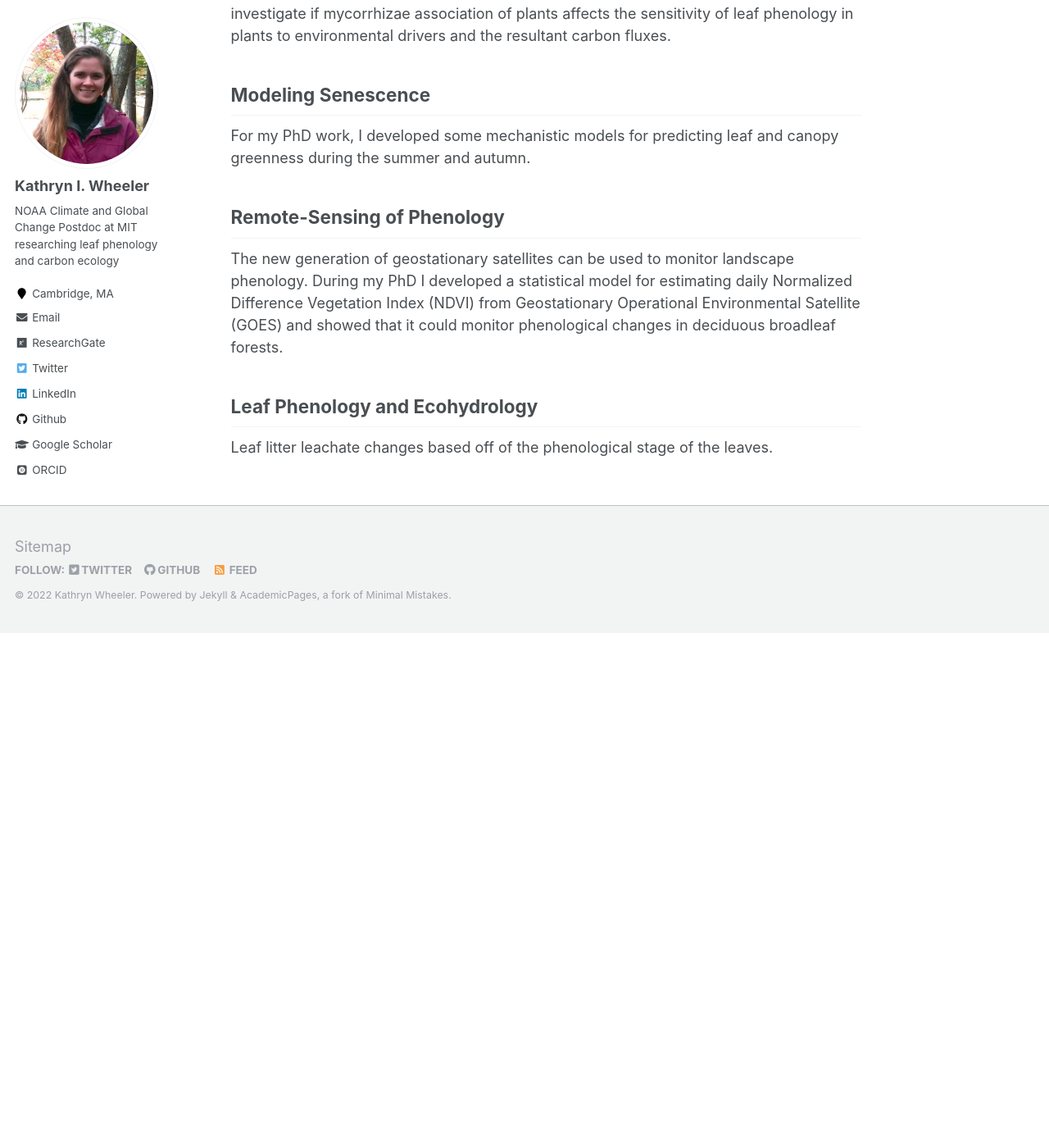
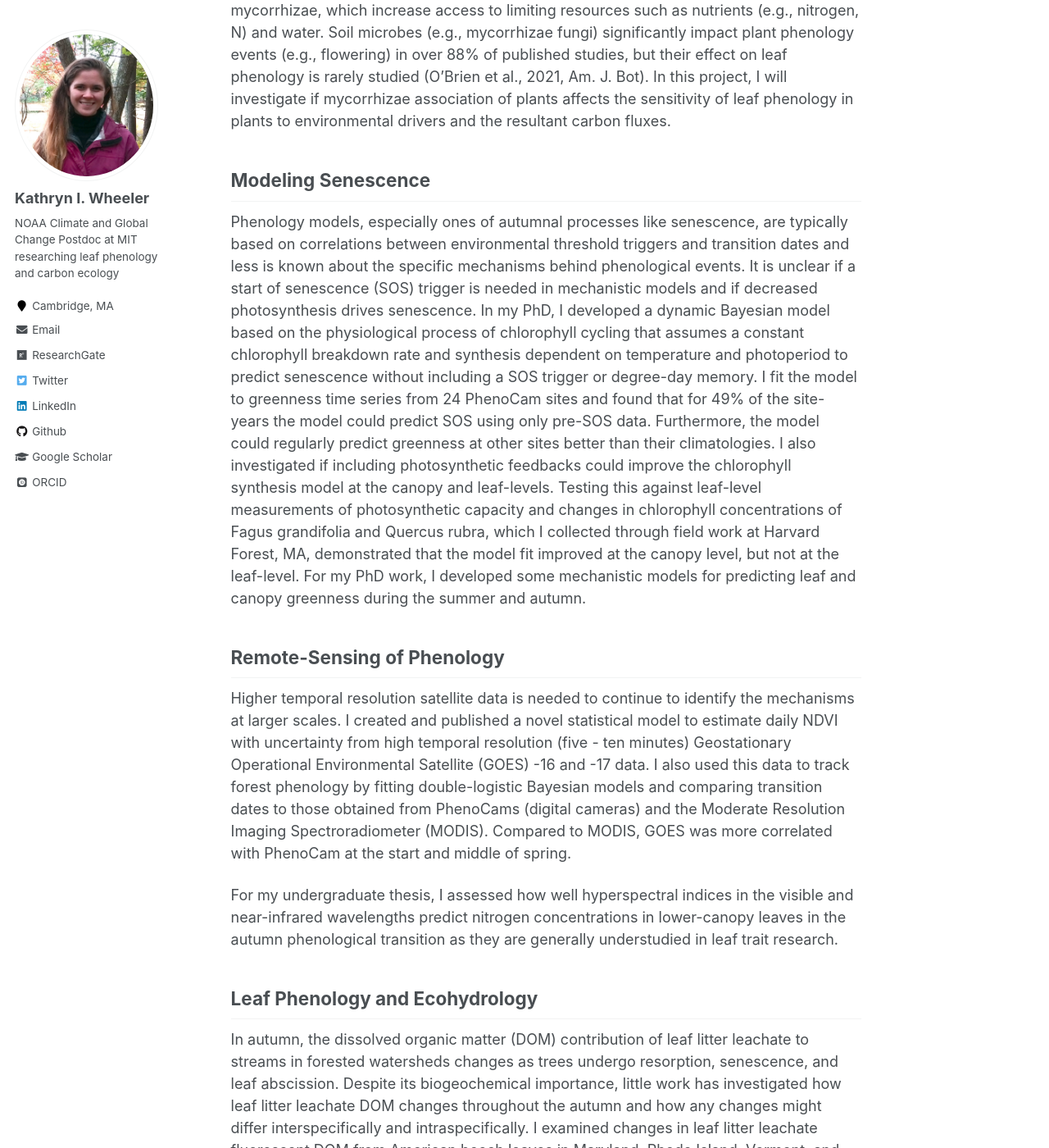
Before and after one commit to k-wheeler/k-wheeler.github.io, a Jekyll site: the page built from _pages/about.md, in a window 1280 px wide and 1400 px high, scrolled down 810 px. Shown: the whole window at 82% size. Built offline with Jekyll 4.4.1, drawn with Linux system fonts in a browser that asks for light colours; some web fonts are replaced; before the commit the page ends 1582 px from its top, so only the background shows below that; some of the changed text lies outside the part shown.

Commit message:
Updated about section

```diff
--- a/_pages/about.md
+++ b/_pages/about.md
@@ -9,11 +9,13 @@
 ---
 
 
-I started a NOAA Climate and Global Change Postdoctoral Fellowship September of 2022 working with Dr. Cesar Terrer at MIT after finish a PhD in Earth and Environment from Boston University. This website is currently still being built.
+I started a NOAA Climate and Global Change Postdoctoral Fellowship September of 2022 working with Dr. Cesar Terrer at MIT after finishing a PhD in Earth and Environment from Boston University.
+
+This website is currently still being built.
 
 Research Interests
 ======
-I am an ecosystem ecologist with a current and previous focus on various aspects and effects of leaf phenology. Below are some of my general future, current, and previous projects.
+I am an ecosystem ecologist with a current and previous focus on various aspects and effects of leaf phenology. Vegetation phenology serves as a primary ecological indicator of climate change and has numerous ecosystem and climate impacts including nutrient cycling, energy budgets, and annual primary productivity. Below are some of my general future, current, and previous projects.
 
 
 Leaf Phenology and Mycorrhizae
@@ -25,13 +27,16 @@
 
 Modeling Senescence
 ------
+Phenology models, especially ones of autumnal processes like senescence, are typically based on correlations between environmental threshold triggers and transition dates and less is known about the specific mechanisms behind phenological events. It is unclear if a start of senescence (SOS) trigger is needed in mechanistic models and if decreased photosynthesis drives senescence. In my PhD, I developed a dynamic Bayesian model based on the physiological process of chlorophyll cycling that assumes a constant chlorophyll breakdown rate and synthesis dependent on temperature and photoperiod to predict senescence without including a SOS trigger or degree-day memory. I fit the model to greenness time series from 24 PhenoCam sites and found that for 49% of the site-years the model could predict SOS using only pre-SOS data. Furthermore, the model could regularly predict greenness at other sites better than their climatologies. I also investigated if including photosynthetic feedbacks could improve the chlorophyll synthesis model at the canopy and leaf-levels. Testing this against leaf-level measurements of photosynthetic capacity and changes in chlorophyll concentrations of Fagus grandifolia and Quercus rubra, which I collected through field work at Harvard Forest, MA, demonstrated that the model fit improved at the canopy level, but not at the leaf-level.
 For my PhD work, I developed some mechanistic models for predicting leaf and canopy greenness during the summer and autumn.
+
 
 Remote-Sensing of Phenology
 ------
-The new generation of geostationary satellites can be used to monitor landscape phenology. During my PhD I developed a statistical model for estimating daily Normalized Difference Vegetation Index (NDVI) from Geostationary Operational Environmental Satellite (GOES) and showed that it could monitor phenological changes in deciduous broadleaf forests.
+Higher temporal resolution satellite data is needed to continue to identify the mechanisms at larger scales. I created and published a novel statistical model to estimate daily NDVI with uncertainty from high temporal resolution (five - ten minutes) Geostationary Operational Environmental Satellite (GOES) -16 and -17 data. I also used this data to track forest phenology by fitting double-logistic Bayesian models and comparing transition dates to those obtained from PhenoCams (digital cameras) and the Moderate Resolution Imaging Spectroradiometer (MODIS). Compared to MODIS, GOES was more correlated with PhenoCam at the start and middle of spring.
 
+For my undergraduate thesis, I assessed how well hyperspectral indices in the visible and near-infrared wavelengths predict nitrogen concentrations in lower-canopy leaves in the autumn phenological transition as they are generally understudied in leaf trait research.
 
 Leaf Phenology and Ecohydrology
 ------
-Leaf litter leachate changes based off of the phenological stage of the leaves.
+In autumn, the dissolved organic matter (DOM) contribution of leaf litter leachate to streams in forested watersheds changes as trees undergo resorption, senescence, and leaf abscission. Despite its biogeochemical importance, little work has investigated how leaf litter leachate DOM changes throughout the autumn and how any changes might differ interspecifically and intraspecifically. I examined changes in leaf litter leachate fluorescent DOM from American beech leaves in Maryland, Rhode Island, Vermont, and North Carolina and from yellow poplar leaves from Maryland. I created a six-component parallel factor analysis (PARAFAC) model to identify components that accounted for the majority of the variation in the data set and used self-organizing maps to compare the PARAFAC component proportions of leachate samples.
```
